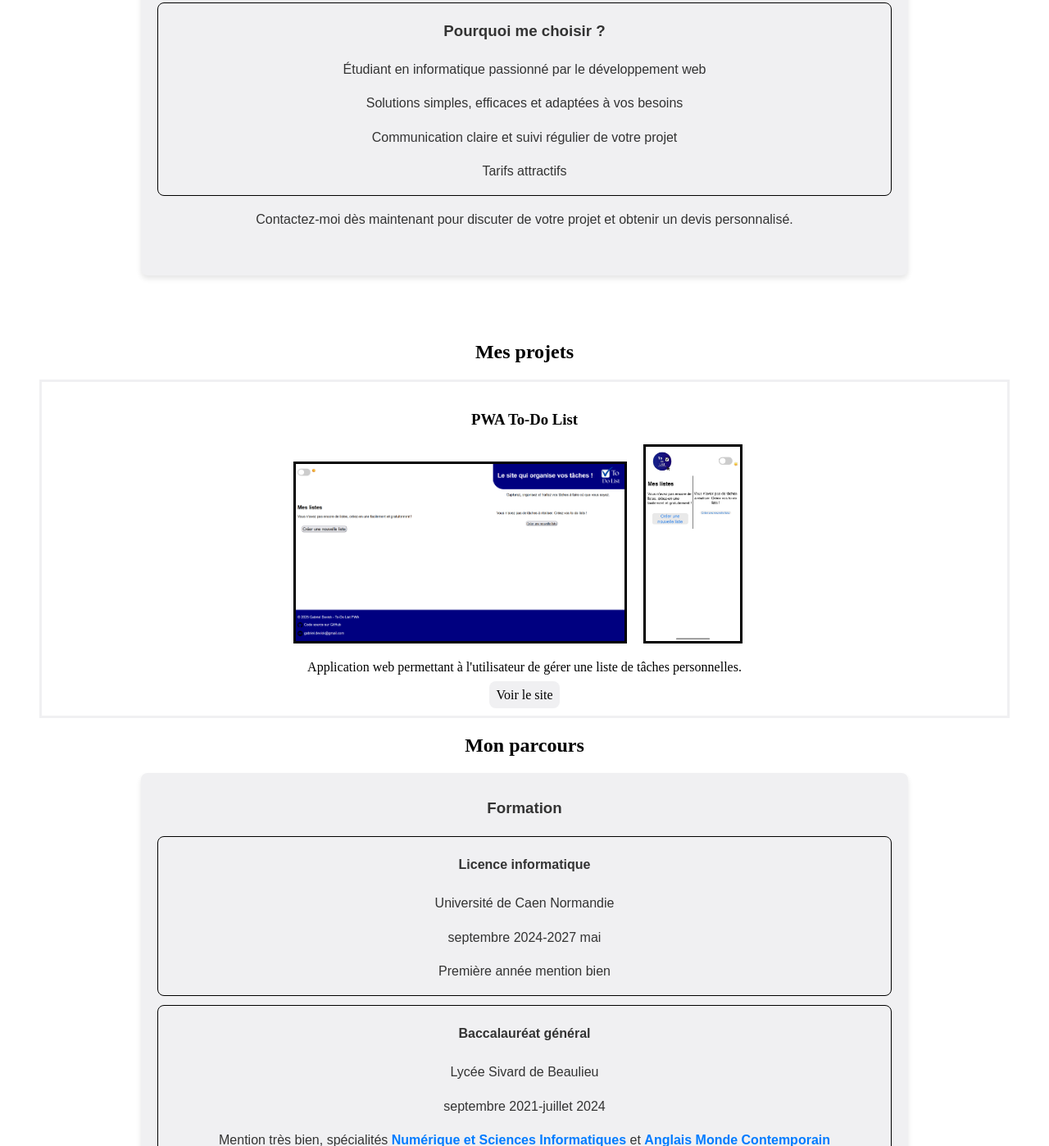
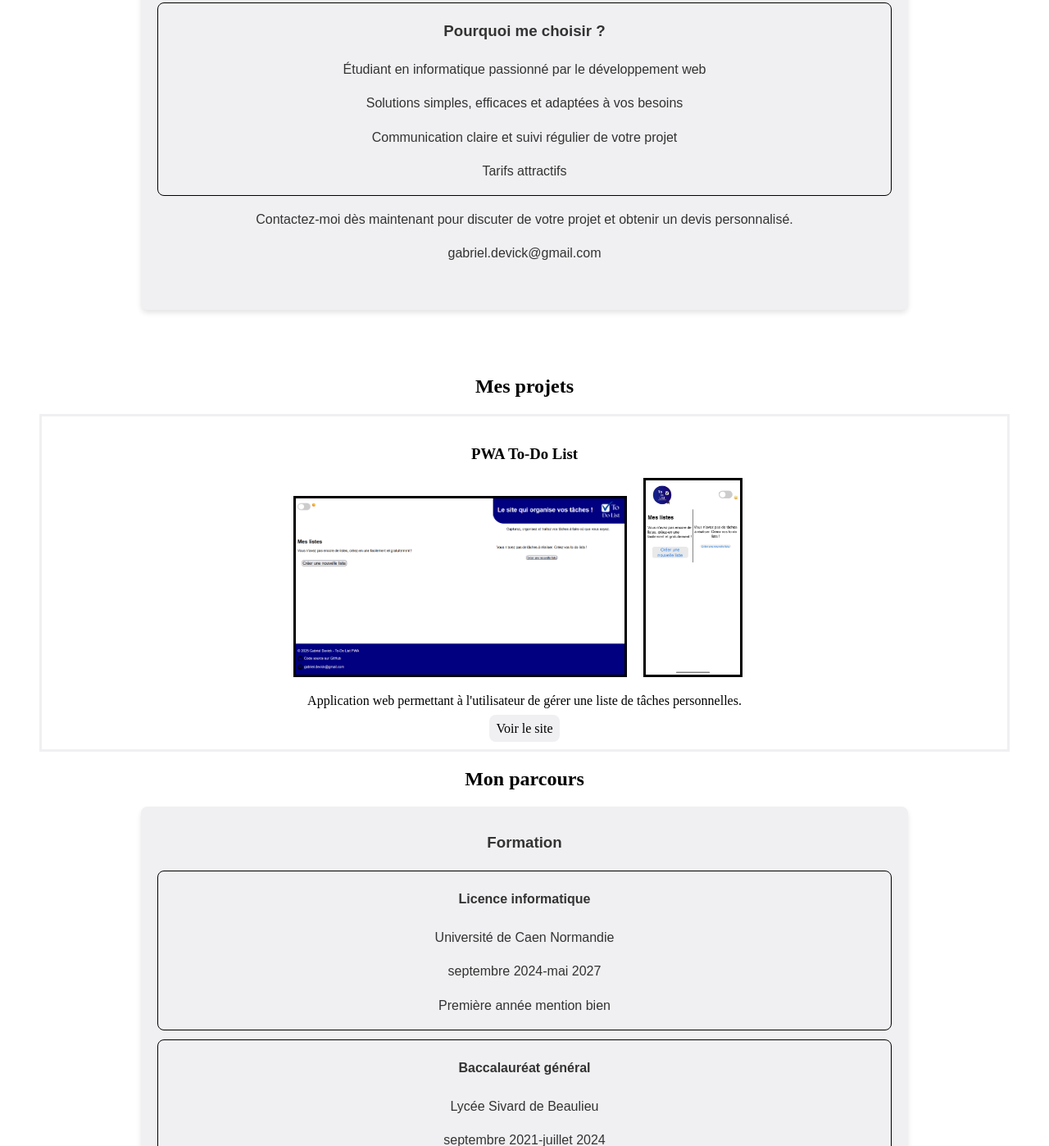
Before and after one commit to GabDvck/portfolio, a plain HTML site: page index.html in a window 1280 px wide. Shown: the part 2001-3399 px from the top of the page at 82% size. Drawn offline with Linux system fonts and the light colour scheme.

Commit message:
corrections details

```diff
--- a/index.html
+++ b/index.html
@@ -78,6 +78,7 @@
                     <p>Tarifs attractifs</p>
                 </section>
                 <p>Contactez-moi dès maintenant pour discuter de votre projet et obtenir un devis personnalisé.</p>
+                <p>gabriel.devick@gmail.com</p>
             </article>
 
             <article id="projets">
@@ -102,7 +103,7 @@
                     <div>
                         <h4>Licence informatique</h3>
                         <p>Université de Caen Normandie</p>
-                        <p>septembre 2024-2027 mai</p>
+                        <p>septembre 2024-mai 2027</p>
                         <p>Première année mention bien</p>
                     </div>
                     <div>
```
